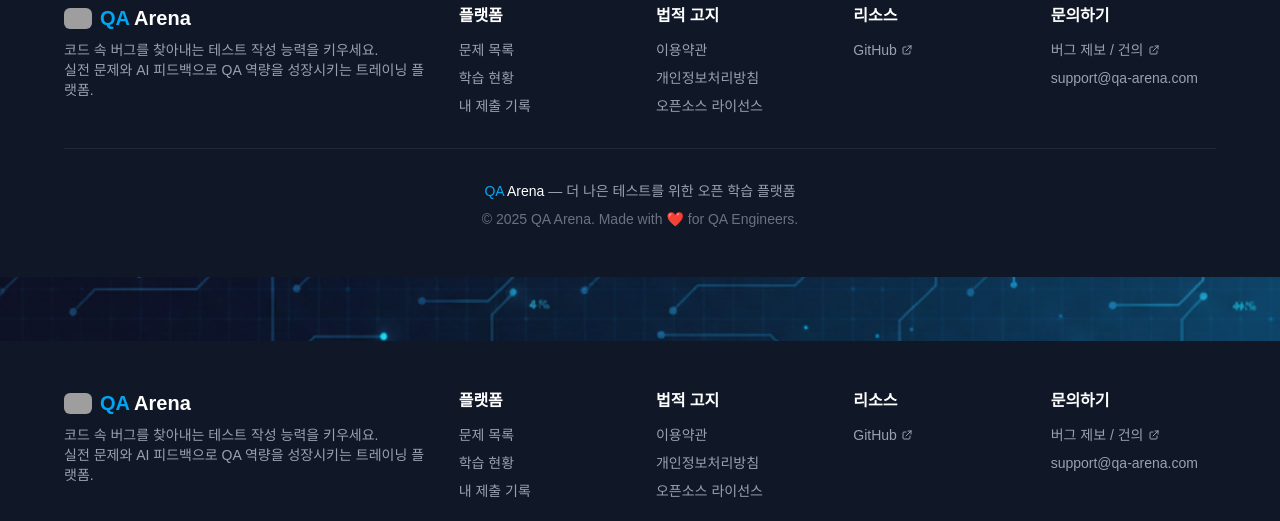
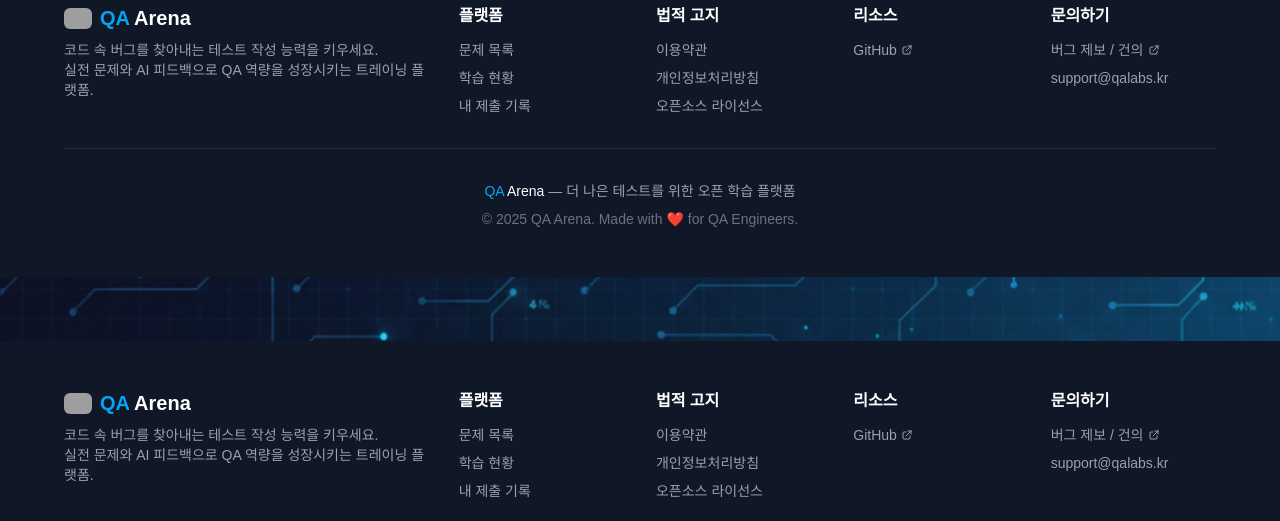
Before and after one commit to JunghyunRyu/qa_labs, a Next.js app in the folder frontend/: page /pricing in a window 1280 px wide. Shown: the part 1840-2361 px from the top of the page. Built offline with nearby package versions, Linux system fonts and the light colour scheme; no server answers; grey boxes are pictures that could not be loaded.

Commit message:
fix: 문의 이메일 주소 변경
- support@qa-arena.com → support@qalabs.kr

🤖 Generated with [Claude Code](https://claude.com/claude-code)

Co-Authored-By: Claude Opus 4.5 <noreply@anthropic.com>

```diff
--- a/frontend/components/Footer.tsx
+++ b/frontend/components/Footer.tsx
@@ -134,10 +134,10 @@ export default function Footer() {
               </li>
               <li>
                 <a
-                  href="mailto:support@qa-arena.com"
+                  href="mailto:support@qalabs.kr"
                   className="hover:text-white transition-colors"
                 >
-                  support@qa-arena.com
+                  support@qalabs.kr
                 </a>
               </li>
             </ul>
```
